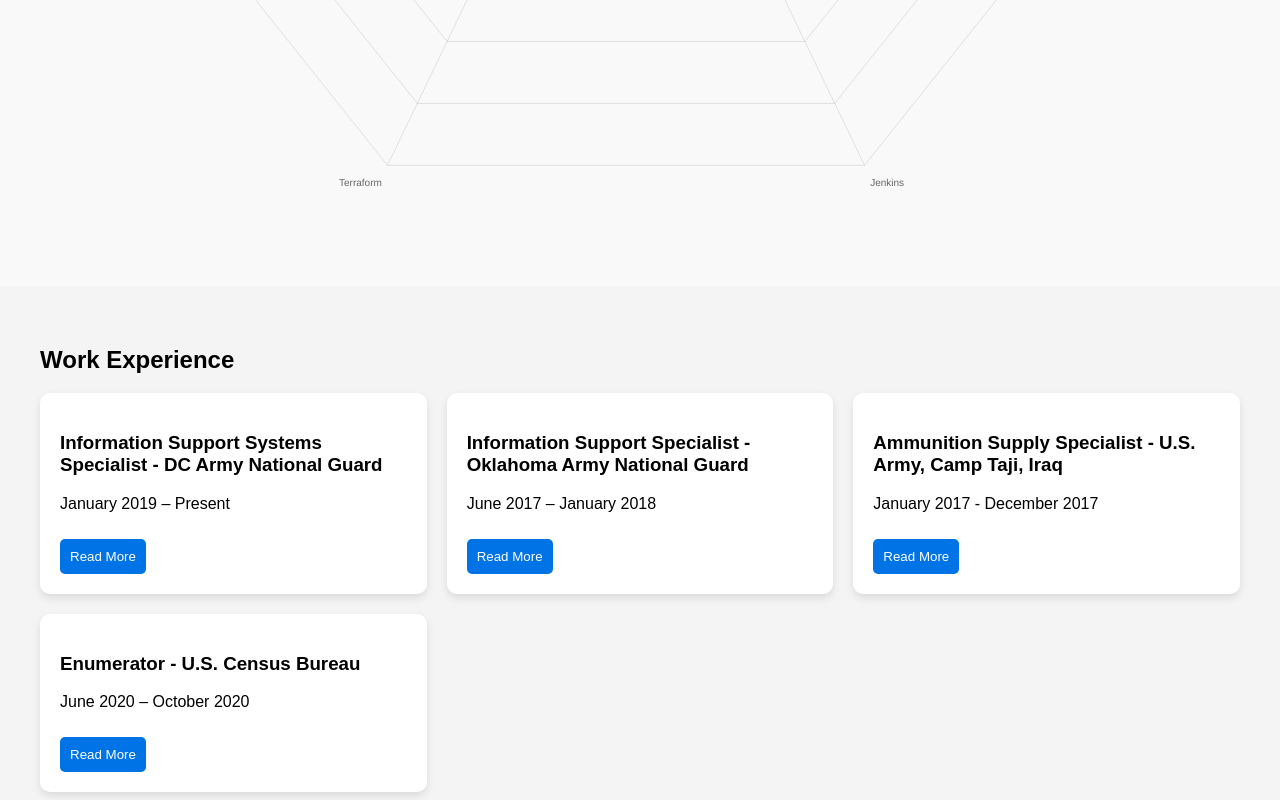
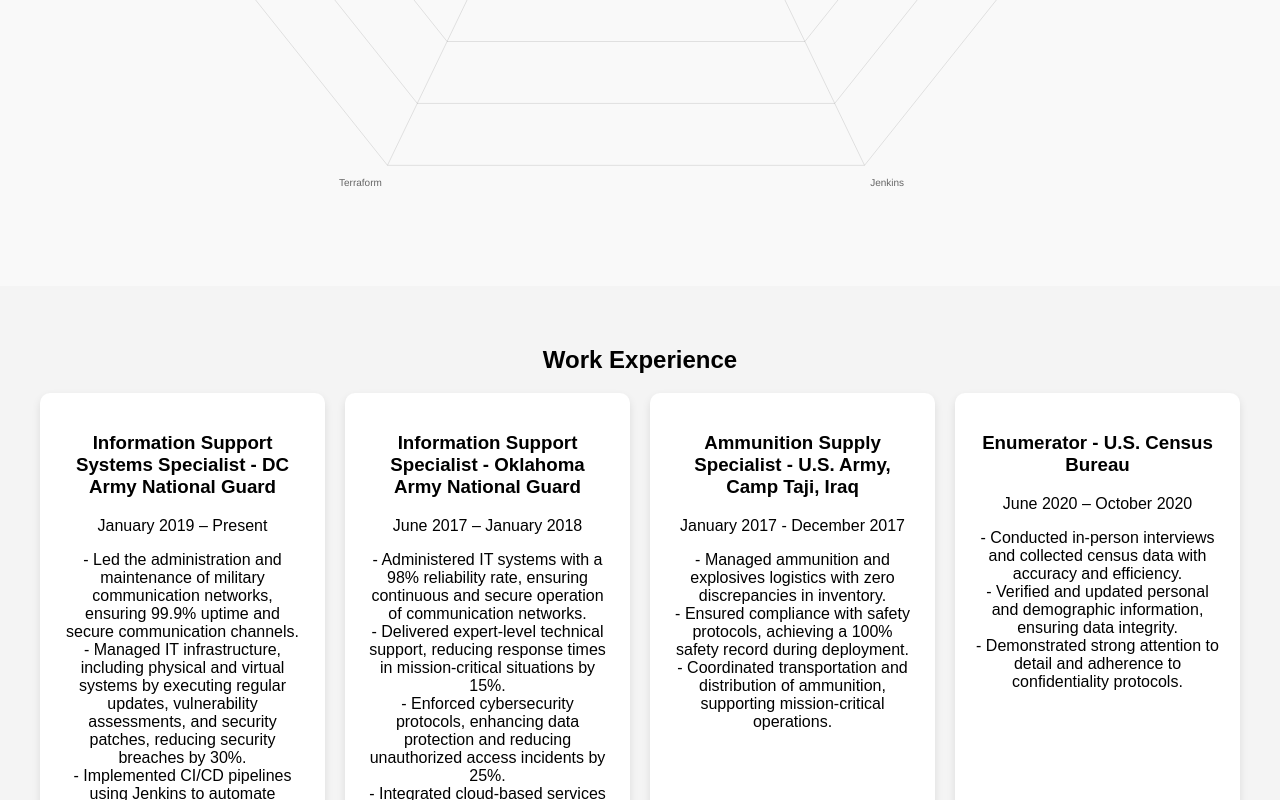
Before and after one commit to johnzama/interactive-resume, a plain HTML site: page index.html in a window 1280 px wide. Shown: the part 2000-2800 px from the top of the page. Drawn offline with nearby package versions, Linux system fonts and the light colour scheme; no server answers.

Commit message:
withworkex

```diff
--- a/index.html
+++ b/index.html
@@ -44,53 +44,49 @@
             <div class="job">
                 <h3>Information Support Systems Specialist - DC Army National Guard</h3>
                 <p>January 2019 – Present</p>
-                <p class="job-details" style="display: none;">
-                    - Led the administration and maintenance of military communication networks, ensuring 99.9% uptime and secure communication channels.
-                    - Managed IT infrastructure, including physical and virtual systems by executing regular updates, vulnerability assessments, and security patches, reducing security breaches by 30%.
-                    - Implemented CI/CD pipelines using Jenkins to automate deployments, monitored infrastructure with Prometheus, and containerized applications using Docker.
-                    - Developed and implemented cybersecurity strategies in compliance with military and federal regulations, minimizing data breach risks.
-                    - Optimized network performance, achieving a 20% increase in efficiency and reliability through effective configuration of routers, switches, and firewalls.
+                <p>
+                    - Led the administration and maintenance of military communication networks, ensuring 99.9% uptime and secure communication channels.<br>
+                    - Managed IT infrastructure, including physical and virtual systems by executing regular updates, vulnerability assessments, and security patches, reducing security breaches by 30%.<br>
+                    - Implemented CI/CD pipelines using Jenkins to automate deployments, monitored infrastructure with Prometheus, and containerized applications using Docker.<br>
+                    - Developed and implemented cybersecurity strategies in compliance with military and federal regulations, minimizing data breach risks.<br>
+                    - Optimized network performance, achieving a 20% increase in efficiency and reliability through effective configuration of routers, switches, and firewalls.<br>
                     - Collaborated with cross-functional teams to troubleshoot complex technical issues and ensured smooth DevOps processes.
                 </p>
-                <button class="read-more">Read More</button>
             </div>
 
             <!-- Oklahoma Army National Guard -->
             <div class="job">
                 <h3>Information Support Specialist - Oklahoma Army National Guard</h3>
                 <p>June 2017 – January 2018</p>
-                <p class="job-details" style="display: none;">
-                    - Administered IT systems with a 98% reliability rate, ensuring continuous and secure operation of communication networks.
-                    - Delivered expert-level technical support, reducing response times in mission-critical situations by 15%.
-                    - Enforced cybersecurity protocols, enhancing data protection and reducing unauthorized access incidents by 25%.
-                    - Integrated cloud-based services into existing infrastructure, utilizing AWS services for secure communication.
+                <p>
+                    - Administered IT systems with a 98% reliability rate, ensuring continuous and secure operation of communication networks.<br>
+                    - Delivered expert-level technical support, reducing response times in mission-critical situations by 15%.<br>
+                    - Enforced cybersecurity protocols, enhancing data protection and reducing unauthorized access incidents by 25%.<br>
+                    - Integrated cloud-based services into existing infrastructure, utilizing AWS services for secure communication.<br>
                     - Developed and conducted training programs to educate team members on DevOps tools such as Jenkins, Docker, and Kubernetes.
                 </p>
-                <button class="read-more">Read More</button>
             </div>
 
             <!-- U.S. Army – Camp Taji, Iraq -->
             <div class="job">
                 <h3>Ammunition Supply Specialist - U.S. Army, Camp Taji, Iraq</h3>
                 <p>January 2017 - December 2017</p>
-                <p class="job-details" style="display: none;">
-                    - Managed ammunition and explosives logistics with zero discrepancies in inventory.
-                    - Ensured compliance with safety protocols, achieving a 100% safety record during deployment.
+                <p>
+                    - Managed ammunition and explosives logistics with zero discrepancies in inventory.<br>
+                    - Ensured compliance with safety protocols, achieving a 100% safety record during deployment.<br>
                     - Coordinated transportation and distribution of ammunition, supporting mission-critical operations.
                 </p>
-                <button class="read-more">Read More</button>
             </div>
 
             <!-- U.S. Census Bureau -->
             <div class="job">
                 <h3>Enumerator - U.S. Census Bureau</h3>
                 <p>June 2020 – October 2020</p>
-                <p class="job-details" style="display: none;">
-                    - Conducted in-person interviews and collected census data with accuracy and efficiency.
-                    - Verified and updated personal and demographic information, ensuring data integrity.
+                <p>
+                    - Conducted in-person interviews and collected census data with accuracy and efficiency.<br>
+                    - Verified and updated personal and demographic information, ensuring data integrity.<br>
                     - Demonstrated strong attention to detail and adherence to confidentiality protocols.
                 </p>
-                <button class="read-more">Read More</button>
             </div>
         </div>
     </section>
--- a/styles.css
+++ b/styles.css
@@ -73,28 +73,15 @@ body.dark-mode .hero {
     text-align: center;
 }
 
-/* Fade-in animation */
-.fade-in {
-    opacity: 0;
-    transform: translateY(20px);
-    animation: fadeInUp 0.8s ease forwards;
-}
-
-@keyframes fadeInUp {
-    to {
-        opacity: 1;
-        transform: translateY(0);
-    }
-}
-
 /* Experience Section */
 #experience {
     padding: 40px;
+    text-align: center;
 }
 
 .experience-grid {
     display: grid;
-    grid-template-columns: repeat(auto-fit, minmax(300px, 1fr));
+    grid-template-columns: repeat(auto-fit, minmax(250px, 1fr)); /* Matching size with project cards */
     gap: 20px;
 }
 
@@ -105,30 +92,16 @@ body.dark-mode .hero {
     box-shadow: 0 4px 8px rgba(0, 0, 0, 0.1);
 }
 
-.read-more {
-    background-color: #0073e6;
-    color: white;
-    padding: 10px;
-    border: none;
-    cursor: pointer;
-    border-radius: 5px;
-    margin-top: 10px;
-}
-
-.read-more:hover {
-    background-color: #005bb5;
-}
-
 /* Projects Section */
 .project-grid {
     display: grid;
-    grid-template-columns: repeat(auto-fit, minmax(250px, 1fr));
+    grid-template-columns: repeat(auto-fit, minmax(200px, 1fr)); /* Smaller project cards */
     gap: 20px;
 }
 
 .project-card {
     background-color: white;
-    padding: 20px;
+    padding: 15px;
     border-radius: 10px;
     box-shadow: 0 4px 8px rgba(0, 0, 0, 0.1);
     transition: transform 0.3s ease, box-shadow 0.3s ease;
```
